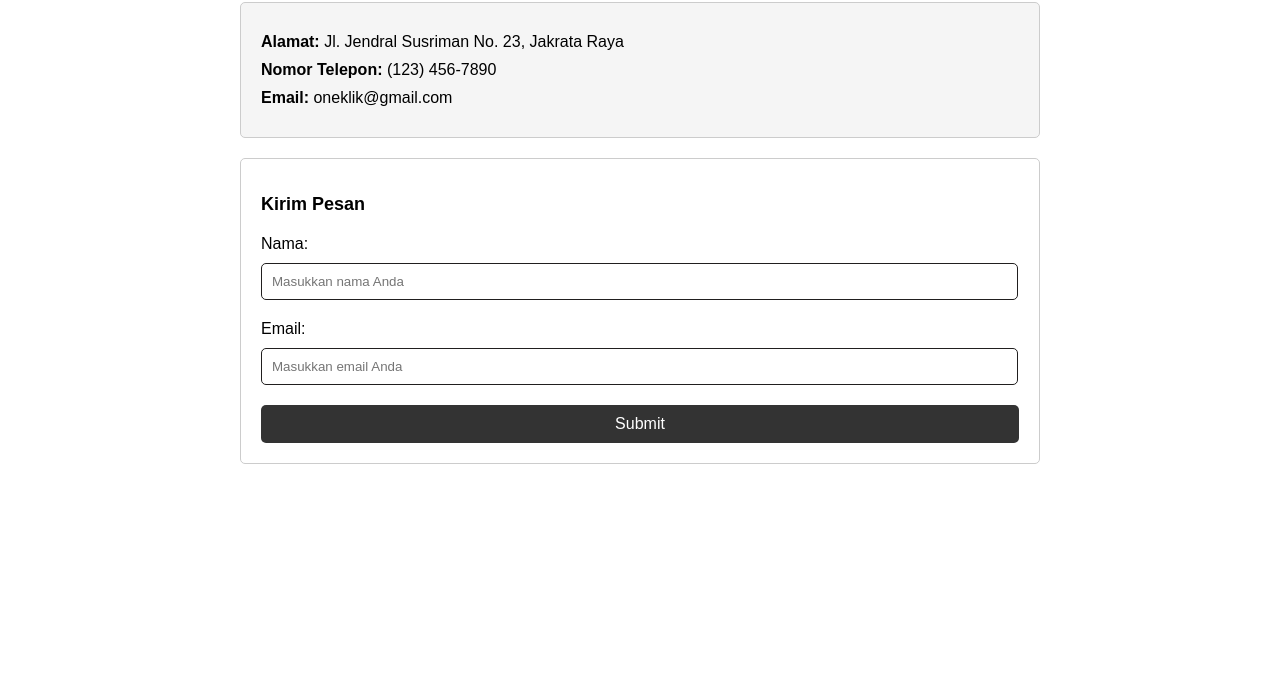
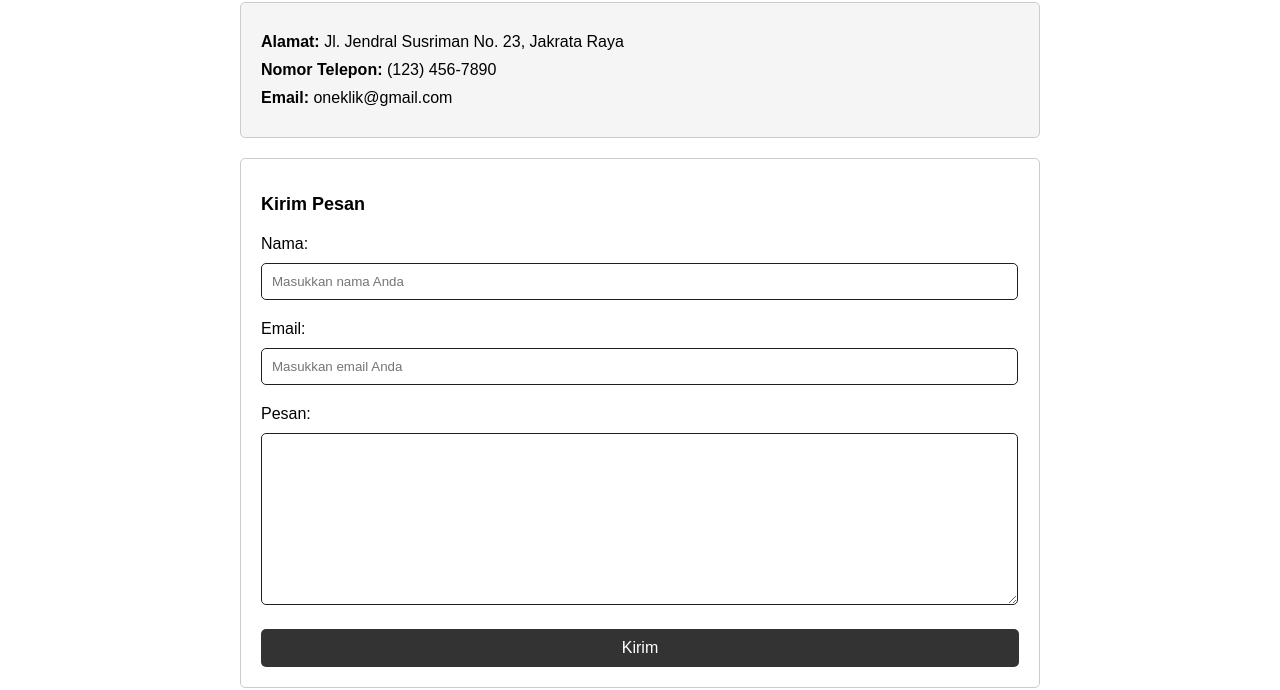
Before and after one commit to DaniMunandar/Milestones-Phase-0, a plain HTML site: page contact.html in a window 1280 px wide. Shown: the part 136-826 px from the top of the page. Drawn offline with Linux system fonts and the light colour scheme.

Commit message:
update contact us

```diff
--- a/asset/contact.css
+++ b/asset/contact.css
@@ -93,6 +93,14 @@ nav ul li a {
     font-size: 16px;
 }
 
+.contact-form textarea {
+    width: 97%;
+    padding: 10px;
+    margin-bottom: 20px;
+    border: 1px solid #211f1f;
+    border-radius: 5px;
+}
+
 .contact-form button:hover{
     background-color: #555;
 }
--- a/contact.html
+++ b/contact.html
@@ -41,7 +41,10 @@
                     <label for="email">Email:</label>
                     <input type="email" id="email" name="email" placeholder="Masukkan email Anda" required>
 
-                    <button type="submit">Submit</button>
+                    <label for="message">Pesan:</label>
+                    <textarea id="message" name="message" rows="10" required></textarea>
+
+                    <button type="submit">Kirim</button>
                 </form>
             </div>
         </section>
```
